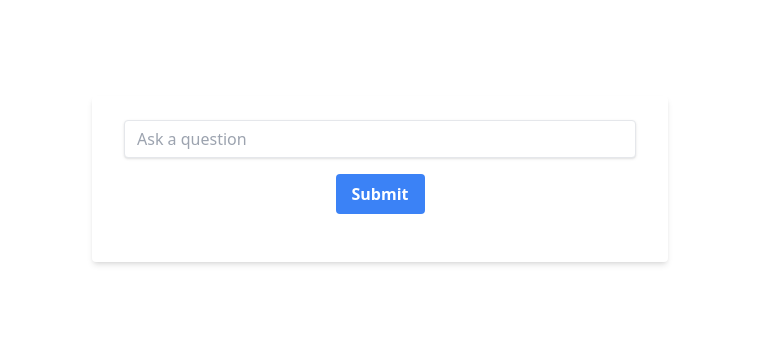
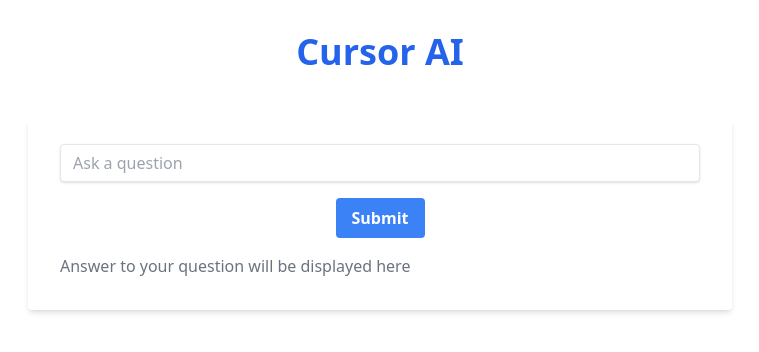
Before and after one commit to maxwellpothier/capsule-v2, a Next.js app: page / in a window 1280 px wide. Shown: the top 352 px of the page, without its empty margins (260-1019 px from the left). Built offline with nearby package versions, Linux system fonts and the light colour scheme.

Commit message:
form styling

```diff
--- a/pages/index.tsx
+++ b/pages/index.tsx
@@ -6,6 +6,9 @@
 
 	const handleSubmit = async (e: React.FormEvent<HTMLFormElement>) => {
 		e.preventDefault();
+		if (userInput.trim() === "") {
+			return;
+		}
 		const searchResponse = await fetch("/api/search", {
 			method: "POST",
 			headers: {
@@ -19,11 +22,14 @@
 	};
 
 	return (
-		<div className="flex justify-center">
-			<div className="mt-24 w-full max-w-xl">
+		<div className="flex flex-col items-center">
+			<h1 className="text-4xl font-bold mt-8 mb-12 text-blue-600">
+				Cursor AI
+			</h1>
+			<div className="w-full max-w-3xl px-4 sm:px-6 lg:px-8">
 				<form
 					onSubmit={handleSubmit}
-					className="bg-white shadow-md rounded px-8 pt-6 pb-8 mb-4">
+					className="bg-white shadow-md rounded px-8 pt-6 pb-8 mb-4 w-full">
 					<div className="mb-4">
 						<input
 							className="shadow appearance-none border rounded w-full py-2 px-3 text-gray-700 leading-tight focus:outline-none focus:shadow-outline"
@@ -40,11 +46,15 @@
 							Submit
 						</button>
 					</div>
-					{response && (
-						<div className="text-left mt-4">
+					<div className="text-left mt-4">
+						{response ? (
 							<p>{response}</p>
-						</div>
-					)}
+						) : (
+							<p className="text-gray-500">
+								Answer to your question will be displayed here
+							</p>
+						)}
+					</div>
 				</form>
 			</div>
 		</div>
```
